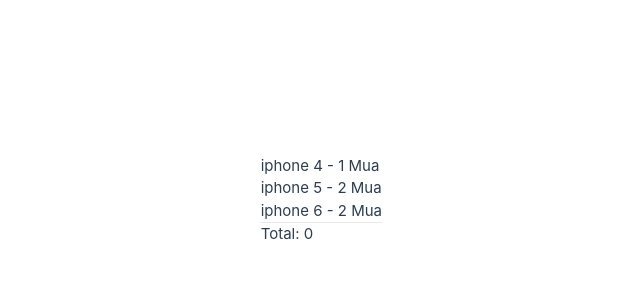
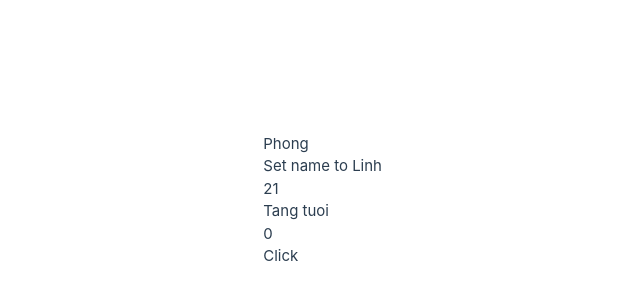
Before and after one commit to trwinddev/Learn-VueJS, a Vue app: page / in a window 1280 px wide. Shown: the part 200-500 px from the top of the page, without its empty margins (258-898 px from the left). Built offline with nearby package versions, Linux system fonts and the light colour scheme.

Commit message:
Composition API

```diff
--- a/src/App.vue
+++ b/src/App.vue
@@ -39,8 +39,8 @@
 
 <style scoped></style> -->
 
-<template>
-  <div>
+<!-- <template>
+  <div> -->
 <!-- <Modal @closed="modalClosed" v-show="showModal"> -->
 <!-- <template #header>
         <h1>Day la header</h1>
@@ -55,7 +55,7 @@
     <div>
       <span>{{ phoneModel }}</span>
     </div> -->
-    <div v-for="(product, i) in products" :key="i">
+<!-- <div v-for="(product, i) in products" :key="i">
       {{ product.name }} - {{ product.price }}
       <button @click="boughtProducts.push(product)">Mua</button>
     </div>
@@ -65,56 +65,79 @@
     </div>
     <div>Total: {{ total }}</div>
   </div>
+</template> -->
+
+<!-- <script> -->
+// import Modal from "./components/Modal.vue"; // export default { //
+components: { Modal }, // provide: { // school: "Phenikaa", // }, // data() { //
+return { // boughtProducts: [], // showModal: false, // student: { // name:
+"phong", // phone: { // color: "black", // made: { // model: "apple", // }, //
+}, // }, // products: [ // { name: "iphone 4", price: 1 }, // { name: "iphone
+5", price: 2 }, // { name: "iphone 6", price: 2 }, // ], // }; // }, // watch: {
+// boughtProducts: { // handler: function () { // this.total =
+this.boughtProducts.reduce((t, p) => t + p.price, 0); // }, // deep: true, // },
+// }, // computed: { // phoneModel() { // return this.student.phone.made.model;
+// }, // total() { // return this.boughtProducts.reduce((t, p) => t + p.price,
+0); // }, // }, // methods: { // modalClosed(data) { // console.log(data); //
+console.log("Modal da dong"); // }, // }, // };
+<!-- // </script> -->
+
+<template>
+  <div>
+    <div>{{ name }}</div>
+    <button @click="setName">Set name to Linh</button>
+    <br />
+    <div>{{ person.age }}</div>
+    <button @click="tangTuoi">Tang tuoi</button>
+    <br />
+    <div>{{ totalStudents }}</div>
+    <!-- <button @click="hello">Click</button> -->
+    <button @click="addStudent">Click</button>
+  </div>
 </template>
 
-<script>
-// import Modal from "./components/Modal.vue";
-export default {
-  // components: { Modal },
-  provide: {
-    school: "Phenikaa",
-  },
-  data() {
-    return {
-      boughtProducts: [],
-      showModal: false,
-      student: {
-        name: "phong",
-        phone: {
-          color: "black",
-          made: {
-            model: "apple",
-          },
-        },
-      },
-      products: [
-        { name: "iphone 4", price: 1 },
-        { name: "iphone 5", price: 2 },
-        { name: "iphone 6", price: 2 },
-      ],
+<script setup>
+import { computed, onMounted, onUpdated, reactive, ref, watch } from "vue";
+
+// export default {
+//   setup() {
+const name = ref("Phong");
+// const hello = () => {
+//   console.log("hello");
+// };
+const setName = () => {
+  name.value = "Linh";
 };
-  },
-  // watch: {
-  //   boughtProducts: {
-  //     handler: function () {
-  //       this.total = this.boughtProducts.reduce((t, p) => t + p.price, 0);
-  //     },
-  //     deep: true,
+const person = reactive({
+  age: 21,
+});
+const tangTuoi = () => {
+  person.age++;
+};
+//     return {
+//       name,
+//       hello,
+//       setName,
+//     };
 //   },
-  // },
-  computed: {
-    phoneModel() {
-      return this.student.phone.made.model;
-    },
-    total() {
-      return this.boughtProducts.reduce((t, p) => t + p.price, 0);
-    },
-  },
-  methods: {
-    modalClosed(data) {
-      console.log(data);
-      console.log("Modal da dong");
-    },
-  },
+// };
+
+const students = reactive([]);
+const addStudent = () => {
+  students.push("nguyen");
 };
+const totalStudents = computed(() => {
+  return students.length;
+});
+
+onMounted(() => {
+  console.log("component mounted");
+});
+onUpdated(() => {
+  console.log("component updated");
+});
+
+watch(students, async (newStudent, oldStudent) => {
+  console.log("student changed");
+});
 </script>
```
Lines whose indentation alone changed are shown as unchanged.
